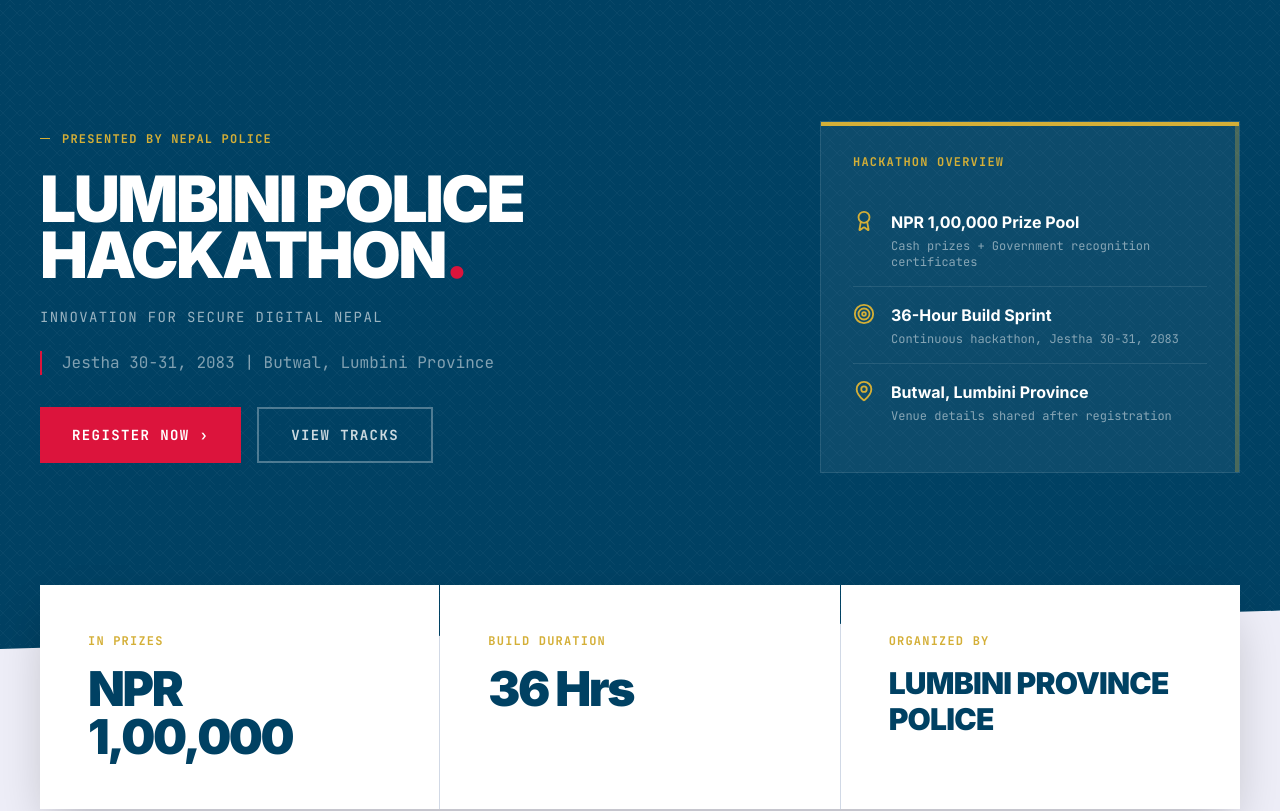
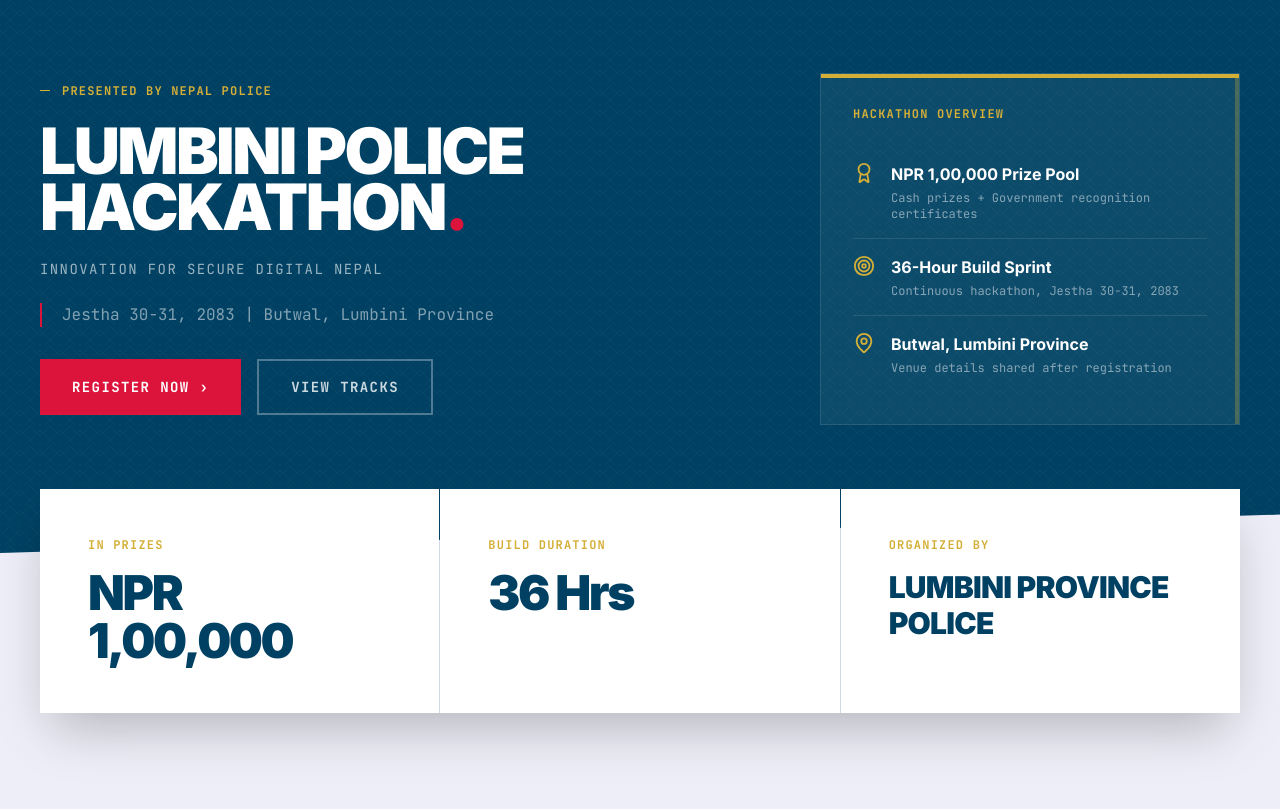
Before and after one commit to Banshaj-Paudel/Lumbini-Province-Police-Hackathon, a Next.js app: page / in a window 1280 px wide. Shown: the part 160-971 px from the top of the page. Built offline with nearby package versions, Linux system fonts and the light colour scheme.

Commit message:
Refactor components for improved accessibility and semantic structure, including updates to BentoGrid, EventDetails, Hero, and Ticker

```diff
--- a/app/components/BentoGrid.tsx
+++ b/app/components/BentoGrid.tsx
@@ -6,19 +6,21 @@ import { indianFmt } from "../lib/utils";
 
 export function BentoGrid() {
   return (
-    <section className="relative z-20 -mt-16 mx-auto max-w-7xl w-full px-6 md:px-10 pb-16 md:pb-24">
-      <div
-        className="grid grid-cols-1 md:grid-cols-3 bg-border shadow-2xl"
+    <section className="relative z-20 -mt-16 mx-auto max-w-7xl w-full px-6 md:px-10 pb-16 md:pb-24" aria-label="Hackathon highlights">
+      <ul
+        className="grid grid-cols-1 md:grid-cols-3 bg-border shadow-2xl list-none p-0 m-0"
         style={{ gap: "1px" }}
+        role="list"
       >
-        <motion.div
+        <motion.article
           initial={{ opacity: 0, y: 20 }}
           whileInView={{ opacity: 1, y: 0 }}
           viewport={{ once: true }}
           transition={{ duration: 0.5 }}
           className="bento-card relative bg-white p-8 md:p-12 overflow-hidden"
+          role="listitem"
         >
-          <span className="bento-bar absolute left-0 top-0 bottom-0 w-1 bg-gold" />
+          <span className="bento-bar absolute left-0 top-0 bottom-0 w-1 bg-gold" aria-hidden="true" />
           <p className="font-mono font-bold text-xs tracking-widest uppercase text-gold">
             IN PRIZES
           </p>
@@ -26,38 +28,40 @@ export function BentoGrid() {
             NPR{" "}
             <CountUp to={100000} format={indianFmt} />
           </p>
-        </motion.div>
-        <motion.div
+        </motion.article>
+        <motion.article
           initial={{ opacity: 0, y: 20 }}
           whileInView={{ opacity: 1, y: 0 }}
           viewport={{ once: true }}
           transition={{ duration: 0.5, delay: 0.08 }}
           className="bento-card relative bg-white p-8 md:p-12 overflow-hidden"
+          role="listitem"
         >
-          <span className="bento-bar absolute left-0 top-0 bottom-0 w-1 bg-gold" />
+          <span className="bento-bar absolute left-0 top-0 bottom-0 w-1 bg-gold" aria-hidden="true" />
           <p className="font-mono font-bold text-xs tracking-widest uppercase text-gold">
             BUILD DURATION
           </p>
           <p className="mt-4 font-sans font-black text-3xl md:text-5xl tracking-tighter text-foreground">
             <CountUp to={36} /> Hrs
           </p>
-        </motion.div>
-        <motion.div
+        </motion.article>
+        <motion.article
           initial={{ opacity: 0, y: 20 }}
           whileInView={{ opacity: 1, y: 0 }}
           viewport={{ once: true }}
           transition={{ duration: 0.5, delay: 0.16 }}
           className="bento-card relative bg-white p-8 md:p-12 overflow-hidden"
+          role="listitem"
         >
-          <span className="bento-bar absolute left-0 top-0 bottom-0 w-1 bg-gold" />
+          <span className="bento-bar absolute left-0 top-0 bottom-0 w-1 bg-gold" aria-hidden="true" />
           <p className="font-mono font-bold text-xs tracking-widest uppercase text-gold">
             ORGANIZED BY
           </p>
           <p className="mt-4 font-sans font-black text-3xl md:text-3xl uppercase tracking-tight text-foreground">
             LUMBINI PROVINCE POLICE
           </p>
-        </motion.div>
-      </div>
+        </motion.article>
+      </ul>
     </section>
   );
 }
--- a/app/components/EventDetails.tsx
+++ b/app/components/EventDetails.tsx
@@ -29,29 +29,30 @@ export function EventDetails() {
   ];
 
   return (
-    <section className="w-full bg-white py-24 md:py-28">
+    <section id="event-details" className="w-full bg-white py-24 md:py-28">
       <div className="mx-auto max-w-7xl px-6 md:px-10">
         <SectionHeading label="EVENT INFORMATION" title="EVENT DETAILS" />
-        <div className="grid grid-cols-1 md:grid-cols-2 lg:grid-cols-4 gap-6">
+        <ul className="grid grid-cols-1 md:grid-cols-2 lg:grid-cols-4 gap-6 list-none p-0 m-0" role="list">
           {details.map(({ Icon, title, description }, i) => (
-            <motion.div
+            <motion.article
               key={title}
               initial={{ opacity: 0, y: 20 }}
               whileInView={{ opacity: 1, y: 0 }}
               viewport={{ once: true }}
               transition={{ duration: 0.5, delay: i * 0.1 }}
               className="border border-border p-6 flex flex-col items-center text-center hover:shadow-lg transition-shadow"
+              role="listitem"
             >
-              <Icon className="text-crimson mb-4" size={40} />
+              <Icon className="text-crimson mb-4" size={40} aria-hidden="true" />
               <h3 className="font-sans font-bold text-lg text-foreground mb-2">
                 {title}
               </h3>
               <p className="font-mono text-sm text-foreground/60">
                 {description}
               </p>
-            </motion.div>
+            </motion.article>
           ))}
-        </div>
+        </ul>
       </div>
     </section>
   );
--- a/app/components/Hero.tsx
+++ b/app/components/Hero.tsx
@@ -5,10 +5,10 @@ import { Award, Target, MapPin } from "lucide-react";
 
 export function Hero() {
   return (
-    <section className="relative w-full bg-midnight text-white hero-clip overflow-hidden">
-      <div className="absolute inset-0 dhaka-weave-dark pointer-events-none" />
-      <div className="relative mx-auto max-w-7xl px-6 md:px-10 py-32 md:py-44 grid grid-cols-1 lg:grid-cols-[1fr_420px] gap-12 items-center">
-        <motion.div
+    <section className="relative w-full bg-midnight text-white hero-clip overflow-hidden" aria-label="Lumbini Police Hackathon hero section">
+      <div className="absolute inset-0 dhaka-weave-dark pointer-events-none" aria-hidden="true" />
+      <div className="relative mx-auto max-w-7xl px-6 md:px-10 py-20 md:py-32 grid grid-cols-1 lg:grid-cols-[1fr_420px] gap-12 items-center">
+        <motion.article
           initial={{ opacity: 0, y: 20 }}
           animate={{ opacity: 1, y: 0 }}
           transition={{ duration: 0.6 }}
@@ -52,55 +52,56 @@ export function Hero() {
               View Tracks
             </a>
           </div>
-        </motion.div>
+        </motion.article>
 
-        <motion.div
+        <motion.aside
           initial={{ opacity: 0, x: 40 }}
           animate={{ opacity: 1, x: 0 }}
           transition={{ duration: 0.6, delay: 0.2 }}
           className="relative hidden lg:block border border-white/10 bg-white/5 p-8"
+          aria-label="Hackathon quick details"
         >
-          <span className="absolute top-0 left-0 right-0 h-1 bg-gold" />
-          <span className="absolute top-0 bottom-0 right-0 w-1 bg-gold/30" />
-          <p className="font-mono font-bold text-xs tracking-widest uppercase text-gold mb-6">
+          <span className="absolute top-0 left-0 right-0 h-1 bg-gold" aria-hidden="true" />
+          <span className="absolute top-0 bottom-0 right-0 w-1 bg-gold/30" aria-hidden="true" />
+          <h2 className="font-mono font-bold text-xs tracking-widest uppercase text-gold mb-6">
             HACKATHON OVERVIEW
-          </p>
-          <div className="flex flex-col">
+          </h2>
+          <dl className="flex flex-col">
             <div className="flex items-start gap-4 py-4 border-b border-white/10">
-              <Award className="text-gold shrink-0" size={22} />
+              <Award className="text-gold shrink-0" size={22} aria-hidden="true" />
               <div>
-                <p className="font-sans font-bold text-white">
+                <dt className="font-sans font-bold text-white">
                   NPR 1,00,000 Prize Pool
-                </p>
-                <p className="font-mono text-xs text-white/50 mt-1">
+                </dt>
+                <dd className="font-mono text-xs text-white/50 mt-1">
                   Cash prizes + Government recognition certificates
-                </p>
+                </dd>
               </div>
             </div>
             <div className="flex items-start gap-4 py-4 border-b border-white/10">
-              <Target className="text-gold shrink-0" size={22} />
+              <Target className="text-gold shrink-0" size={22} aria-hidden="true" />
               <div>
-                <p className="font-sans font-bold text-white">
+                <dt className="font-sans font-bold text-white">
                   36-Hour Build Sprint
-                </p>
-                <p className="font-mono text-xs text-white/50 mt-1">
+                </dt>
+                <dd className="font-mono text-xs text-white/50 mt-1">
                   Continuous hackathon, Jestha 30-31, 2083
-                </p>
+                </dd>
               </div>
             </div>
             <div className="flex items-start gap-4 py-4">
-              <MapPin className="text-gold shrink-0" size={22} />
+              <MapPin className="text-gold shrink-0" size={22} aria-hidden="true" />
               <div>
-                <p className="font-sans font-bold text-white">
+                <dt className="font-sans font-bold text-white">
                   Butwal, Lumbini Province
-                </p>
-                <p className="font-mono text-xs text-white/50 mt-1">
+                </dt>
+                <dd className="font-mono text-xs text-white/50 mt-1">
                   Venue details shared after registration
-                </p>
+                </dd>
               </div>
             </div>
-          </div>
-        </motion.div>
+          </dl>
+        </motion.aside>
       </div>
     </section>
   );
--- a/app/components/Ticker.tsx
+++ b/app/components/Ticker.tsx
@@ -2,22 +2,23 @@ import { tickerItems } from "../lib/constants";
 
 export function Ticker() {
   return (
-    <div className="w-full overflow-hidden bg-crimson">
-      <div className="ticker-track py-2.5">
+    <aside className="w-full overflow-hidden bg-crimson" aria-label="Announcements ticker">
+      <ul className="ticker-track py-2.5 list-none p-0 m-0 flex" role="marquee" aria-live="polite" aria-label="Scrolling announcements">
         {[0, 1].map((dup) => (
-          <div key={dup} className="flex shrink-0 items-center">
+          <li key={dup} className="flex shrink-0 items-center" role="presentation">
             {tickerItems.map((t, i) => (
               <span
                 key={`${dup}-${i}`}
                 className="font-mono font-bold text-sm tracking-widest uppercase text-white flex-shrink-0"
+                role="listitem"
               >
                 {t}
-                <span className="px-3">/</span>
+                <span className="px-3" aria-hidden="true">/</span>
               </span>
             ))}
-          </div>
+          </li>
         ))}
-      </div>
-    </div>
+      </ul>
+    </aside>
   );
 }
```
